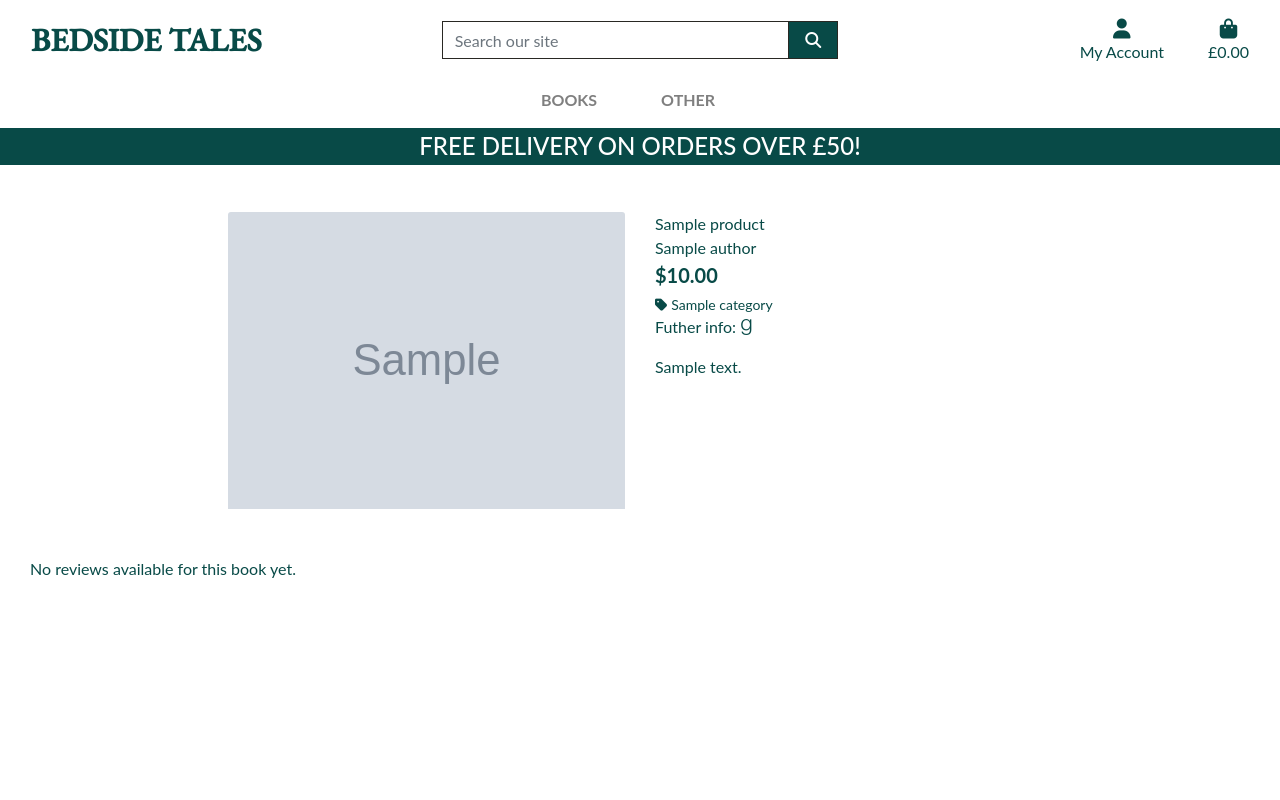
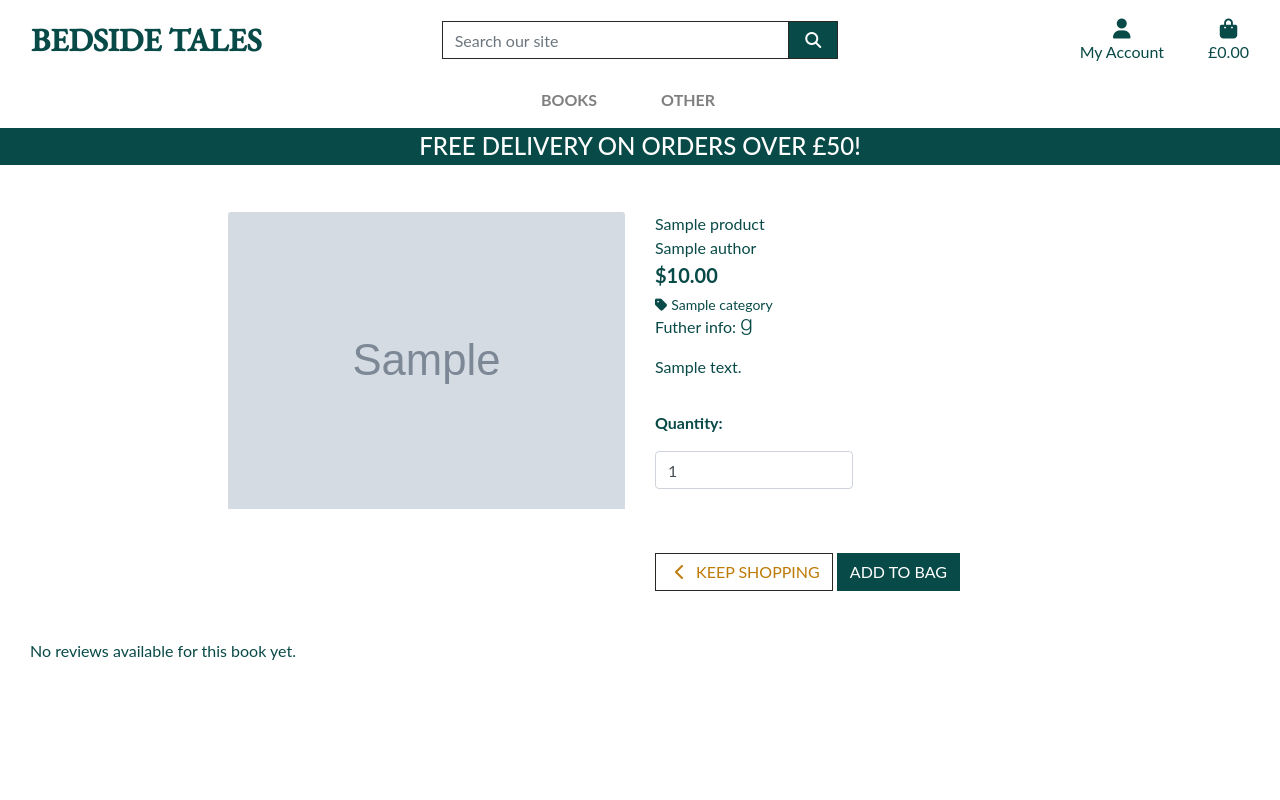
Before and after one commit to Sarohia94/Project-5-Bedside-Tales, a Django app: page /products/1 in a window 1280 px wide. Run offline with Django 3.2, Linux system fonts and the light colour scheme; tables that the repository leaves empty hold one stand-in row (values such as "Sample post"); grey boxes marked "Sample" are stand-in pictures; some libraries are stand-ins or nearby versions.

Commit message:
Started on form to add product to bag and added css

```diff
--- a/products/templates/products/product_detail.html
+++ b/products/templates/products/product_detail.html
@@ -45,6 +45,31 @@
                         {% else %}
                         {% endif %}
                     <p class="mt-3">{{ product.description }}</p>
+                    <!-- Form to add the product to the shopping bag -->
+                    <form class="form" action="" method="POST">
+                        {% csrf_token %}
+                        <div class="form-row">
+                            <div class="col-12">
+                                <p class="mt-3"><strong>Quantity:</strong></p>
+                                <div class="form-group w-50">
+                                    <div class="input-group input-group-{{ product.id }}">
+                                        <input class="form-control qty_input" type="number" name="quantity" value="1" min="1" max="99" data-item_id="{{ product.id }}" id="id_qty_{{ product.id }}">
+                                    </div>
+                                </div>
+                            </div>
+
+                            <div class="col-12">
+                                <a href="{% url 'products' %}" class="btn btn-outline-color rounded-0 mt-5">
+                                    <span class="icon">
+                                        <i class="fas fa-chevron-left"></i>
+                                    </span>
+                                    <span class="text-uppercase">Keep Shopping</span>
+                                </a>
+                                <input type="submit" class="btn btn-color rounded-0 text-uppercase mt-5" value="Add to Bag">
+                            </div>
+                            <input type="hidden" name="redirect_url" value="{{ request.path }}">
+                        </div>
+                    </form>
                 </div>
             </div>
         </div>
--- a/static/css/base.css
+++ b/static/css/base.css
@@ -147,6 +147,20 @@ a.category-badge > span.badge:hover {
 .btt-link {
     cursor: pointer;
 }
+
+.btn-outline-color {
+    background: white;
+    color: #BE7A07 !important; /* use important to override link colors for <a> elements */
+    border: 1px solid #292823;
+}
+
+.btn-outline-color:hover,
+.btn-outline-color:active,
+.btn-outline-color:focus {
+    background: #BE7A07;
+    color: white !important;
+}
+
 /* -------------------------------- Media Queries */
 
 /* Slightly larger container on xl screens */
```
